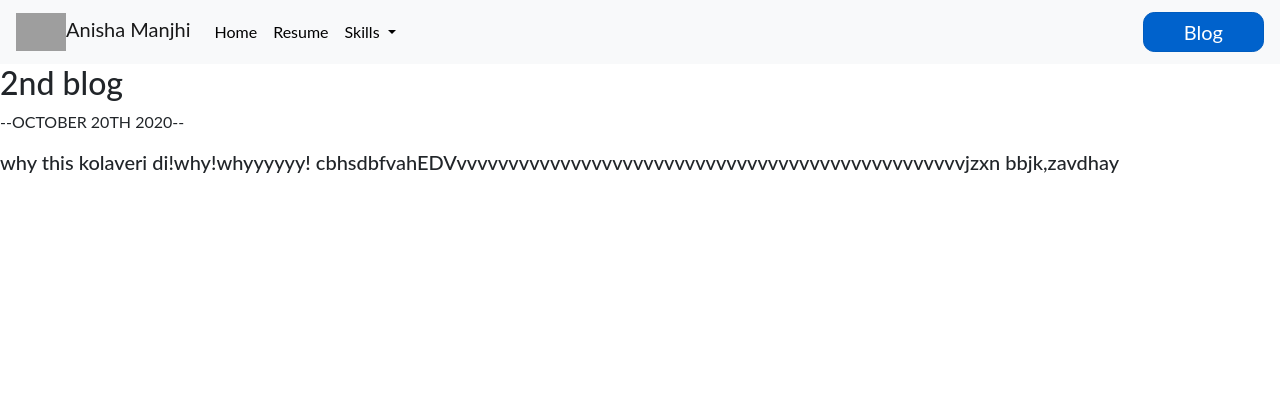
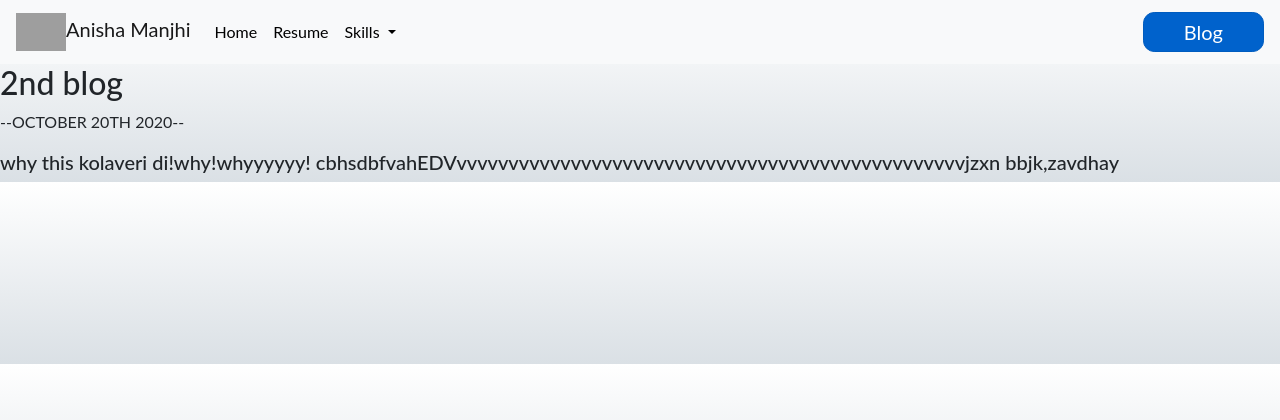
Before and after one commit to Anisha-Manjhi/django-personal_portfolio, a Django app: page /blog/2 in a window 1280 px wide. Shown: the top 420 px of the page. Run offline with Django 3.2, Linux system fonts and the light colour scheme; data comes from the database, SQL or seed files in the repository; grey boxes are pictures that could not be loaded.

Commit message:
Update custom.css

```diff
--- a/portfolio/static/portfolio/custom.css
+++ b/portfolio/static/portfolio/custom.css
@@ -8,8 +8,13 @@
 
 body {
     font-family: 'Lato', sans-serif;
+    background: linear-gradient(#fff,#DAE0E5);
 }
-
+nav.navbar.navbar-expand-lg.navbar-light.bg-light {
+    position: sticky;
+    top: 0px;
+    z-index: 999;
+}
 #blogtitle {
     font-size: 6rem;
 }
```
